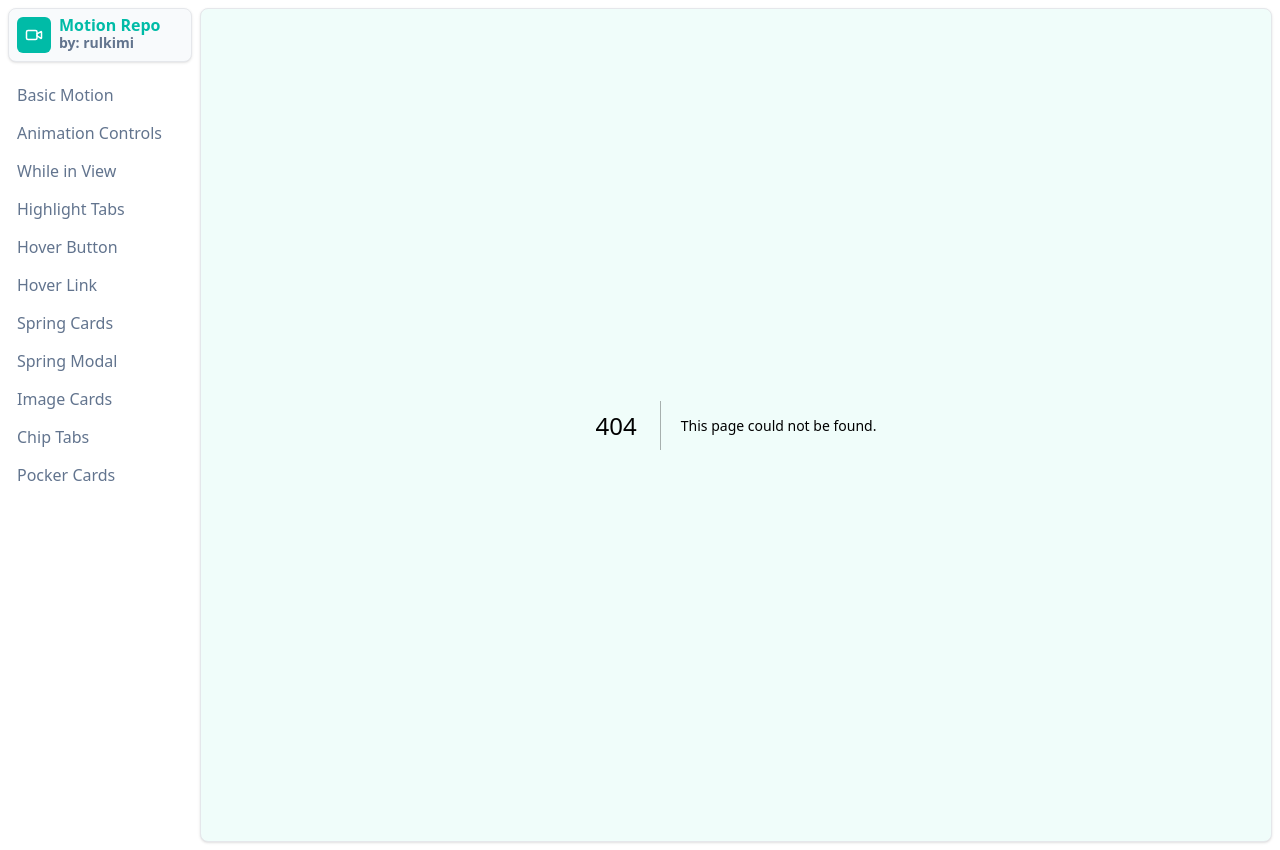
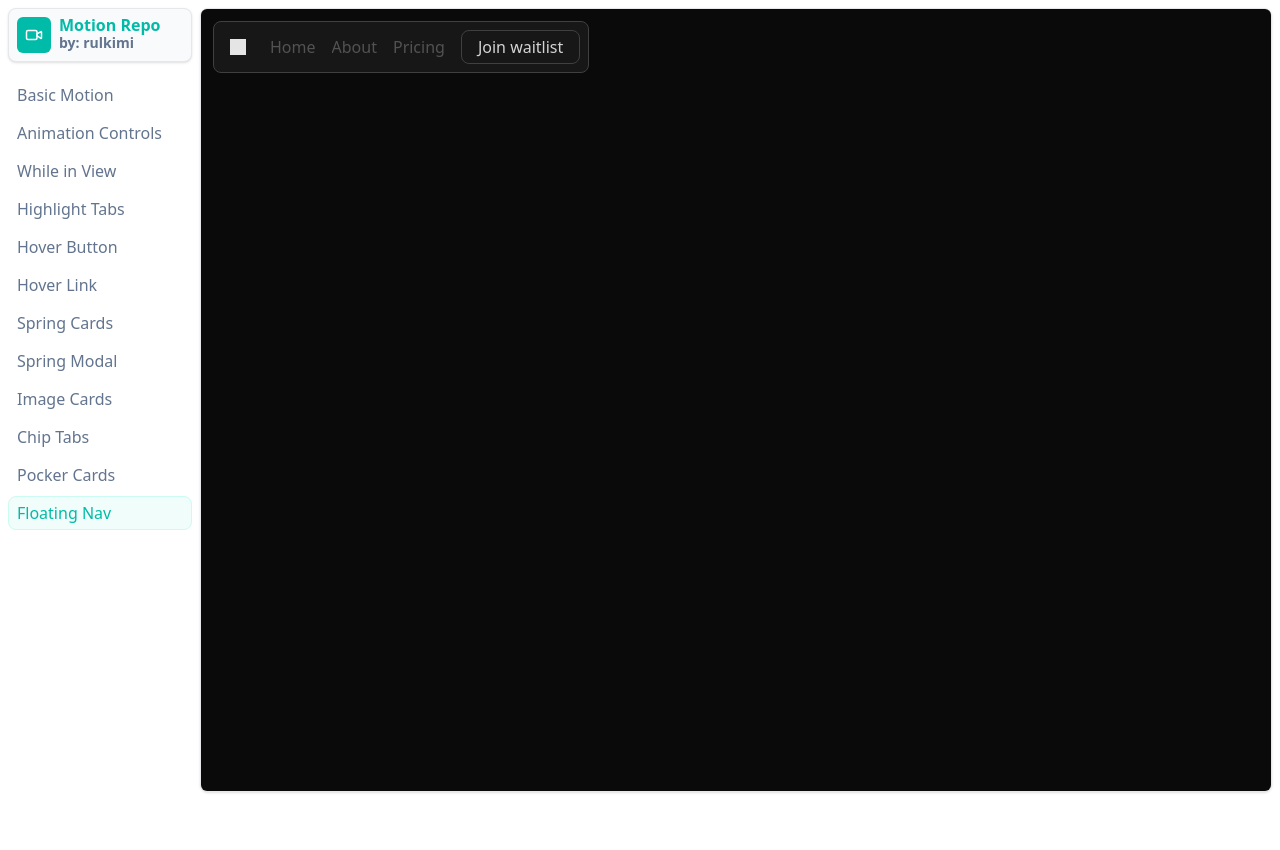
Before and after one commit to azrul-qbeep/motion-repo, a Next.js app: page /motions/floating-nav in a window 1280 px wide. Before the commit this address had no page. After the commit the page ends 800 px from the top, so only its background shows below. Built offline with nearby package versions, Linux system fonts and the light colour scheme.

Commit message:
floating nav

```diff
--- a/app/components/sidebar.tsx
+++ b/app/components/sidebar.tsx
@@ -21,7 +21,8 @@ const links: Link[] = [
   { label: "Spring Modal", url: "/motions/spring-modal" },
   { label: "Image Cards", url: "/motions/image-cards" },
   { label: "Chip Tabs", url: "/motions/chip-tabs" },
-  { label: "Pocker Cards", url: "/motions/pocker-cards"}
+  { label: "Pocker Cards", url: "/motions/pocker-cards"},
+  { label: "Floating Nav", url: "/motions/floating-nav"},
 ];
 
 export default function AppHeader() {
--- a/app/layout.tsx
+++ b/app/layout.tsx
@@ -19,7 +19,7 @@ export default function RootLayout({
       >
         <div className="flex flex-grow">
           <Sidebar />
-          <div className="bg-teal-50 shadow-sm border border-gray-200 flex-grow my-2 mr-2 rounded-lg">
+          <div className="relative bg-teal-50 shadow-sm border border-gray-200 flex-grow my-2 mr-2 rounded-lg">
             <main className="max-w-7xl p-4">{children}</main>
           </div>
         </div>
--- /dev/null
+++ b/app/motions/floating-nav/page.tsx
@@ -0,0 +1,78 @@
+"use client"
+
+import { motion } from "framer-motion"
+
+const navMenus = [
+  { value: "home", label: "Home" },
+  { value: "about", label: "About" },
+  { value: "pricing", label: "Pricing" },
+]
+
+const textVariants = {
+  initial: { y: 0 },
+  hover: { y: -30 },
+}
+
+const floatingTextVariants = {
+  initial: { y: 30 },
+  hover: { y: 0 },
+}
+
+const buttonVariants = {
+  hover: {
+    scale: 1.05,
+    color: "black"
+  }
+}
+
+export default function FloatingNav() {
+  return (
+    <div className="absolute inset-0 bg-neutral-950 rounded-md p-3">
+      <div className="flex items-center gap-4 bg-neutral-900 border border-neutral-700 w-fit p-2 rounded-lg">
+        <div className="size-4 bg-neutral-200 mx-2" />
+        {navMenus.map((menu, index) => (
+          <motion.div
+            key={index}
+            className="relative overflow-hidden cursor-pointer"
+            initial="initial"
+            whileHover="hover"
+            animate="initial"
+          >
+            <motion.span
+              className="block text-neutral-300 absolute left-0 top-0"
+              variants={floatingTextVariants}
+            >
+              {menu.label}
+            </motion.span>
+            <motion.span
+              className="block text-neutral-600"
+              variants={textVariants}
+            >
+              {menu.label}
+            </motion.span>
+          </motion.div>
+        ))}
+        <motion.button
+          className="px-4 border border-neutral-700 py-1 rounded-lg text-neutral-300 cursor-pointer relative overflow-hidden"
+          variants={buttonVariants}
+          whileHover="hover"
+        >
+          Join waitlist
+
+          <motion.div
+            className="absolute inset-0 z-[-1] size-[200px] -translate-x-6 translate-y-[50px] rounded-full bg-neutral-300"
+            variants={{
+              hover: {
+                y: -100,
+                transition: {
+                  duration: 0.5,
+                  ease: "easeInOut"
+                }
+              }
+            }}
+          />
+        </motion.button>
+      </div>
+    </div>
+  )
+}
```
